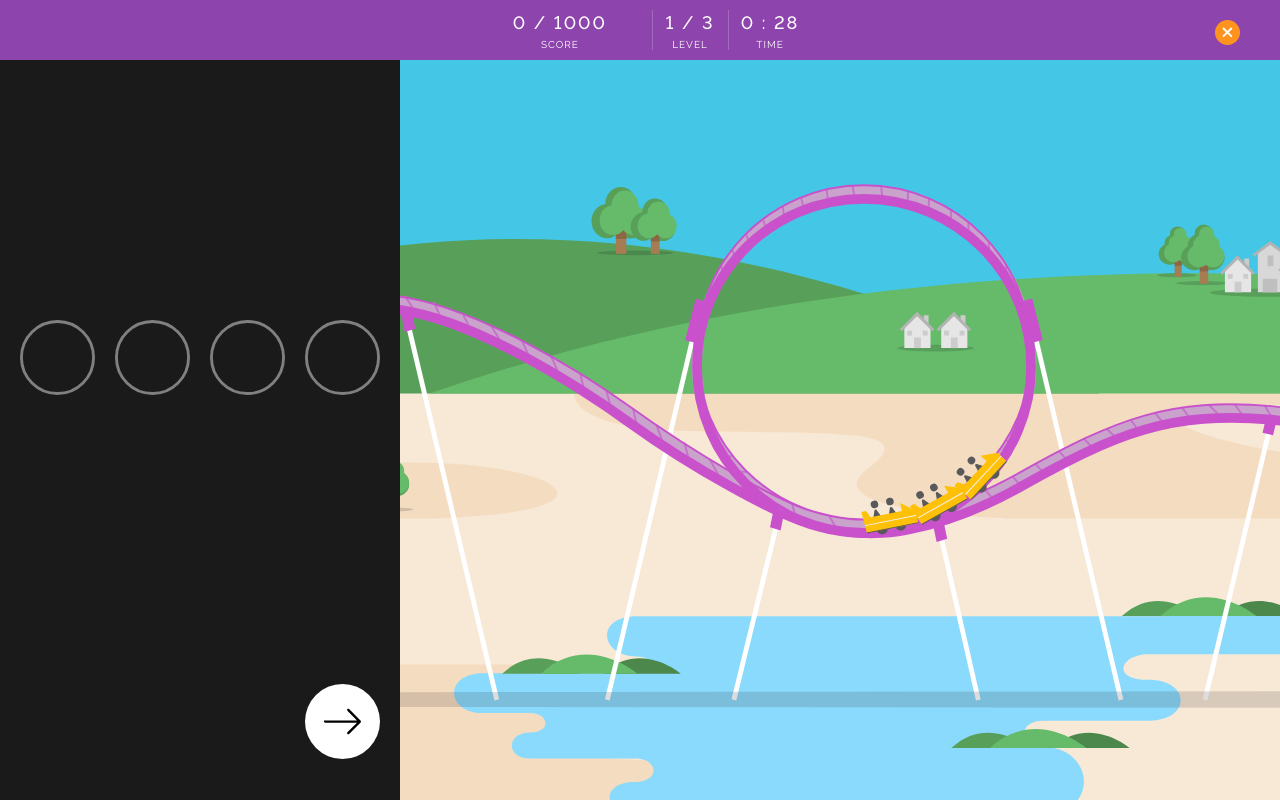
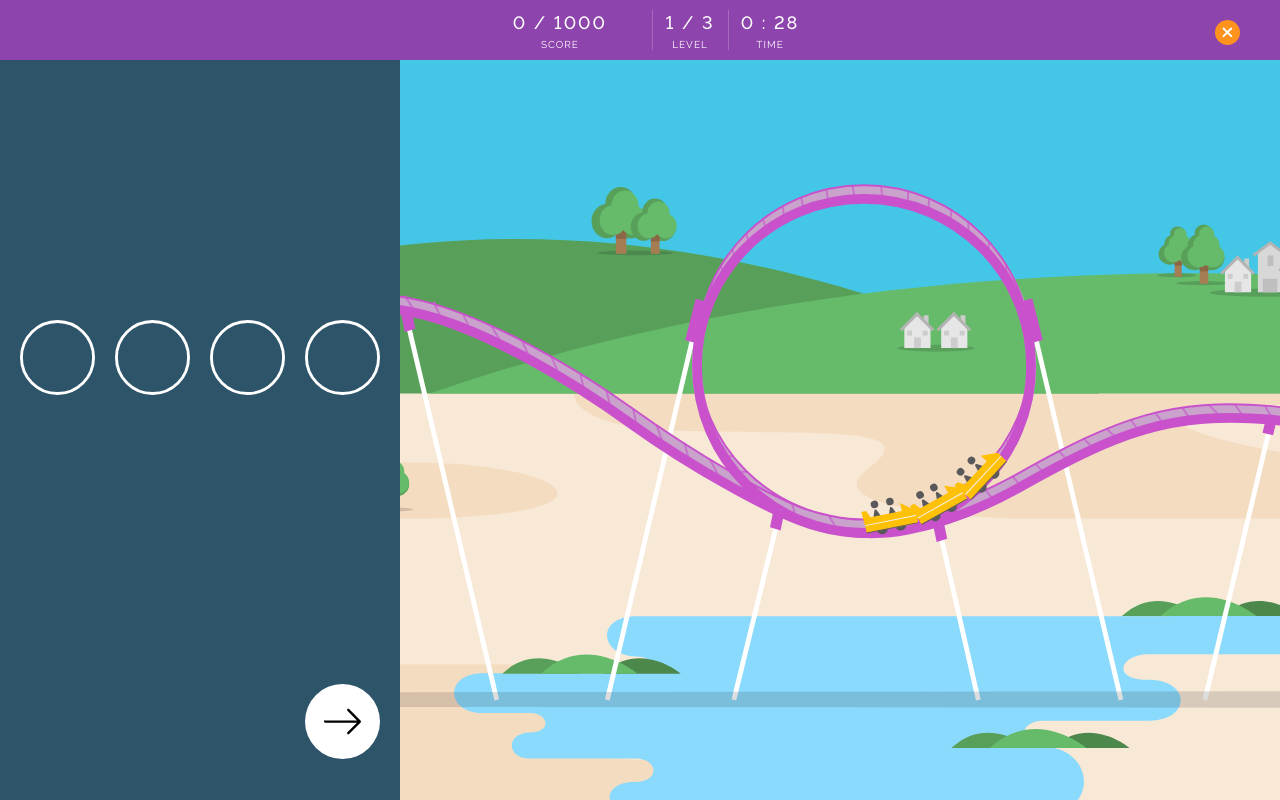
Before and after one commit to mkunduru/experience-orlando, a plain HTML site: page coaster_game.html in a window 1280 px wide. Both pictures are taken after a click on the element "Start Game". Shown: the top 800 px of the page. Drawn offline with nearby package versions, Linux system fonts and the light colour scheme.

Commit message:
Change background color for instructions and keyboard

```diff
--- a/coaster_game.html
+++ b/coaster_game.html
@@ -221,22 +221,22 @@
                 <div class="key-guide">
                     <div class="arrow-guide arrow-guide--left">
                         <svg version="1.1" id="Layer_1" xmlns="http://www.w3.org/2000/svg" xmlns:xlink="http://www.w3.org/1999/xlink" x="0px" y="0px" viewBox="0 0 78 78" style="enable-background:new 0 0 78 78;" xml:space="preserve">
-                            <circle style="fill:none;stroke:#808080;stroke-width:3;stroke-miterlimit:10;" cx="39" cy="39" r="37.5"/>
+                            <circle style="fill:none;stroke:#ffffff;stroke-width:3;stroke-miterlimit:10;" cx="39" cy="39" r="37.5"/>
                         </svg>
                     </div>
                     <div class="arrow-guide arrow-guide--up">
                         <svg version="1.1" id="Layer_1" xmlns="http://www.w3.org/2000/svg" xmlns:xlink="http://www.w3.org/1999/xlink" x="0px" y="0px" viewBox="0 0 78 78" style="enable-background:new 0 0 78 78;" xml:space="preserve">
-                            <circle style="fill:none;stroke:#808080;stroke-width:3;stroke-miterlimit:10;" cx="39" cy="39" r="37.5"/>
+                            <circle style="fill:none;stroke:#ffffff;stroke-width:3;stroke-miterlimit:10;" cx="39" cy="39" r="37.5"/>
                         </svg>
                     </div>
                     <div class="arrow-guide arrow-guide--down">
                         <svg version="1.1" id="Layer_1" xmlns="http://www.w3.org/2000/svg" xmlns:xlink="http://www.w3.org/1999/xlink" x="0px" y="0px" viewBox="0 0 78 78" style="enable-background:new 0 0 78 78;" xml:space="preserve">
-                            <circle style="fill:none;stroke:#808080;stroke-width:3;stroke-miterlimit:10;" cx="39" cy="39" r="37.5"/>
+                            <circle style="fill:none;stroke:#ffffff;stroke-width:3;stroke-miterlimit:10;" cx="39" cy="39" r="37.5"/>
                         </svg>
                     </div>
                     <div class="arrow-guide arrow-guide--right">
                         <svg version="1.1" id="Layer_1" xmlns="http://www.w3.org/2000/svg" xmlns:xlink="http://www.w3.org/1999/xlink" x="0px" y="0px" viewBox="0 0 78 78" style="enable-background:new 0 0 78 78;" xml:space="preserve">
-                            <circle style="fill:none;stroke:#808080;stroke-width:3;stroke-miterlimit:10;" cx="39" cy="39" r="37.5"/>
+                            <circle style="fill:none;stroke:#ffffff;stroke-width:3;stroke-miterlimit:10;" cx="39" cy="39" r="37.5"/>
                         </svg>
                     </div>
                 </div>
--- a/css/coaster.css
+++ b/css/coaster.css
@@ -17,6 +17,7 @@ svg {
 
 .instruction-overlay {
     background: #1A1A1A;
+    background: #2e546a;
 }
 
 .instruction-overlay svg {
@@ -45,6 +46,7 @@ svg {
     width: 400px;
     height: 100vh;
     background-color: #1A1A1A;
+    background: #2e546a;
     display: none;
 }
 
```
